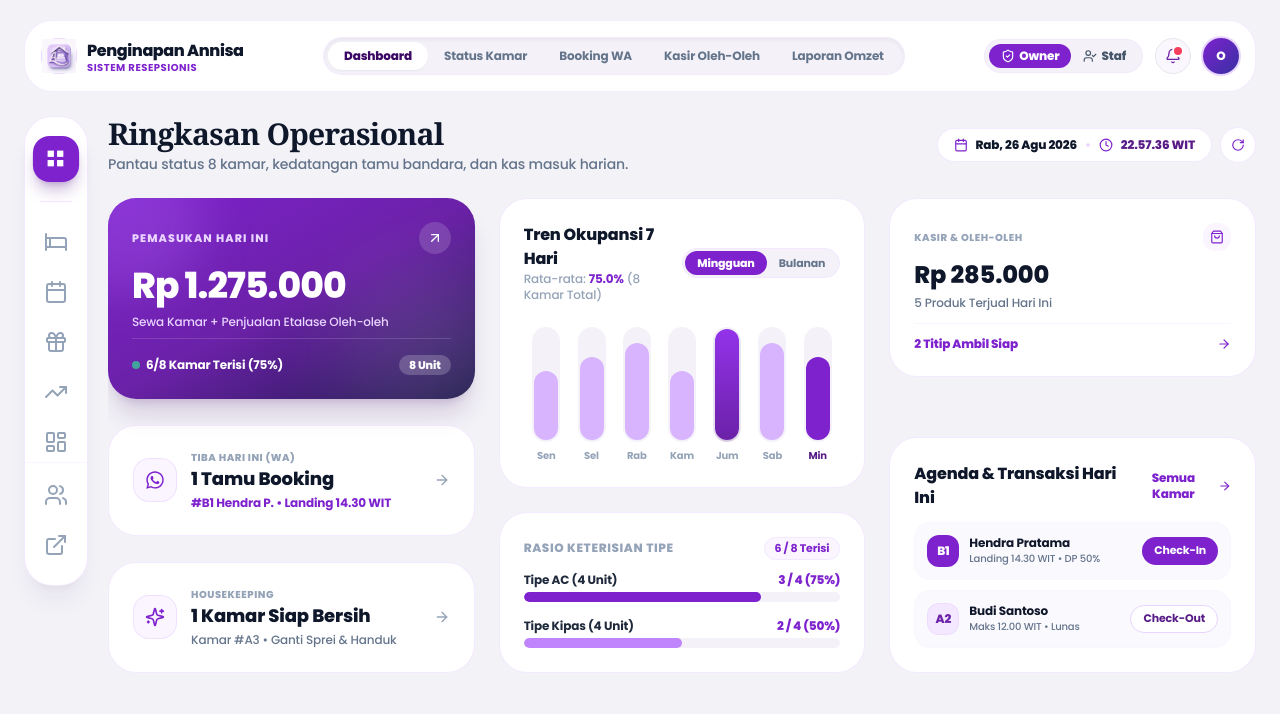
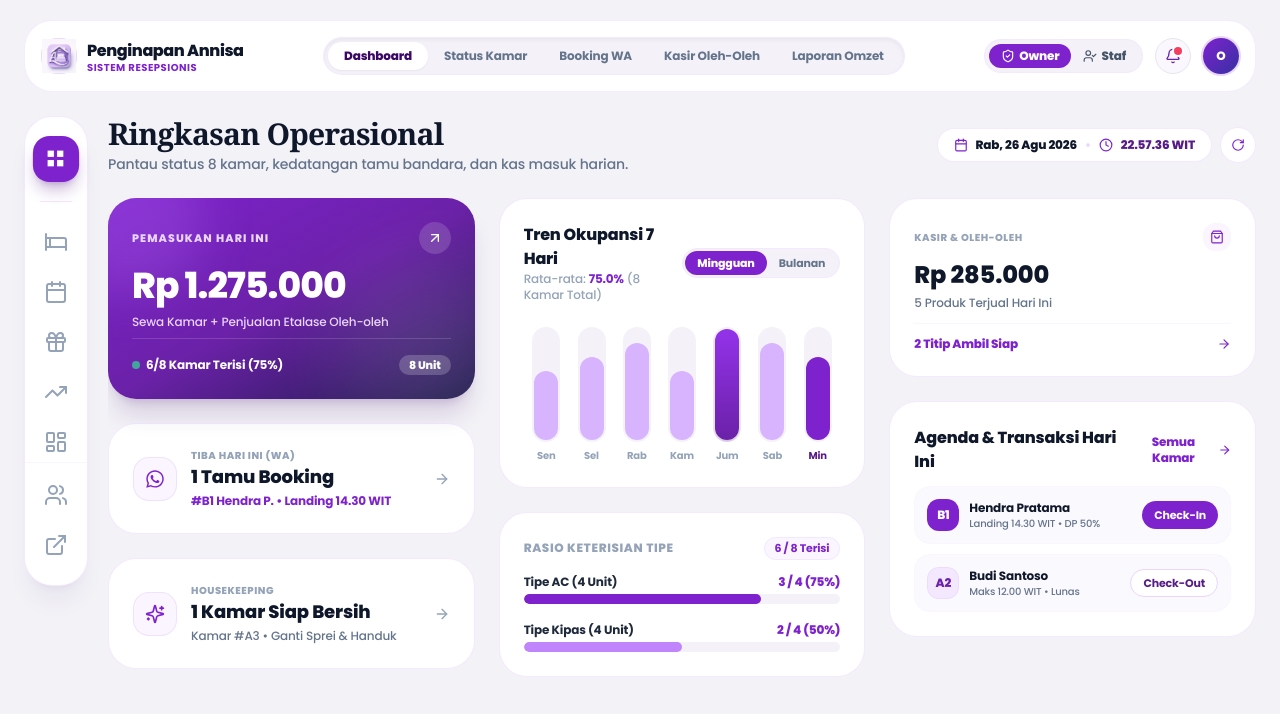
Before and after one commit to ilsetiawan1/penginapan-annisa, a Next.js app in the folder apps/web/: page /admin/dashboard in a window 1280 px wide. Shown: the top 714 px of the page. Built offline with nearby package versions, Linux system fonts and the light colour scheme.

Commit message:
style(dashboard): standardize vertical and horizontal card spacing to strict gap-6 (24px) without uneven justify-between stretching

```diff
--- a/apps/web/src/features/admin/dashboard/components/operational-dashboard.tsx
+++ b/apps/web/src/features/admin/dashboard/components/operational-dashboard.tsx
@@ -73,8 +73,8 @@ export function OperationalDashboard({ onNavigateTab }: OperationalDashboardProp
   };
 
   return (
-    <div className="space-y-4 md:space-y-5 lg:space-y-6">
-      {/* 1. HEADER SECTION ALA REFERENSI: Greeting / Judul di Kiri + Date & Clock Capsule di Kanan */}
+    <div className="space-y-6">
+      {/* 1. HEADER SECTION: Greeting di Kiri + Date & Clock Capsule di Kanan */}
       <div className="flex flex-col sm:flex-row sm:items-center justify-between gap-3">
         <div>
           <h2 className="text-xl sm:text-2xl lg:text-3xl font-serif font-black text-slate-900 tracking-tight leading-tight">
@@ -106,16 +106,16 @@ export function OperationalDashboard({ onNavigateTab }: OperationalDashboardProp
         </div>
       </div>
 
-      {/* 2. 12-COLUMN MODERN GRID LAYOUT (Simetris 4-4-4: gap-4 md:gap-5 lg:gap-6, card p-4 md:p-5 lg:p-6) */}
-      <div className="grid grid-cols-1 md:grid-cols-2 lg:grid-cols-12 gap-4 md:gap-5 lg:gap-6 items-stretch">
+      {/* 2. 12-COLUMN MODERN GRID LAYOUT DENGAN GAP-6 KONSISTEN */}
+      <div className="grid grid-cols-1 md:grid-cols-2 lg:grid-cols-12 gap-6 items-start">
         {/* ========================================================= */}
         {/* KOLOM KIRI (lg:col-span-4): HERO CARD & KPI OPERASIONAL */}
         {/* ========================================================= */}
-        <div className="lg:col-span-4 flex flex-col gap-4 md:gap-5 lg:gap-6 justify-between">
+        <div className="lg:col-span-4 flex flex-col gap-6">
           {/* HERO CARD UNGU (Persis Kartu VISA Hijau di Referensi, versi Ungu Elegan Annisa) */}
           <div
             onClick={() => onNavigateTab("reports")}
-            className="bg-gradient-to-br from-purple-700 via-purple-800 to-indigo-950 text-white rounded-3xl p-5 md:p-6 shadow-xl shadow-purple-950/15 relative overflow-hidden flex flex-col justify-between group cursor-pointer hover:shadow-2xl transition-all duration-300 min-h-[190px]"
+            className="bg-gradient-to-br from-purple-700 via-purple-800 to-indigo-950 text-white rounded-3xl p-6 shadow-xl shadow-purple-950/15 relative overflow-hidden flex flex-col justify-between group cursor-pointer hover:shadow-2xl transition-all duration-300 min-h-[190px]"
           >
             {/* Ornamen Glow Halus di Sudut */}
             <div className="absolute -bottom-10 -right-10 w-44 h-44 bg-white/10 rounded-full blur-2xl pointer-events-none" />
@@ -153,7 +153,7 @@ export function OperationalDashboard({ onNavigateTab }: OperationalDashboardProp
           {/* KPI 1: Tiba Hari Ini (Booking WA) */}
           <div
             onClick={() => onNavigateTab("bookings")}
-            className="bg-white rounded-3xl p-4 md:p-5 lg:p-6 border border-purple-100/90 shadow-2xs hover:border-purple-300 hover:shadow-md transition-all cursor-pointer flex items-center justify-between"
+            className="bg-white rounded-3xl p-5 md:p-6 border border-purple-100/90 shadow-2xs hover:border-purple-300 hover:shadow-md transition-all cursor-pointer flex items-center justify-between"
           >
             <div className="flex items-center gap-3.5">
               <div className="w-11 h-11 rounded-2xl bg-purple-50 text-purple-700 border border-purple-200/60 flex items-center justify-center shrink-0 shadow-2xs">
@@ -177,7 +177,7 @@ export function OperationalDashboard({ onNavigateTab }: OperationalDashboardProp
           {/* KPI 2: Housekeeping / Kebersihan */}
           <div
             onClick={() => onNavigateTab("matrix")}
-            className="bg-white rounded-3xl p-4 md:p-5 lg:p-6 border border-purple-100/90 shadow-2xs hover:border-purple-300 hover:shadow-md transition-all cursor-pointer flex items-center justify-between"
+            className="bg-white rounded-3xl p-5 md:p-6 border border-purple-100/90 shadow-2xs hover:border-purple-300 hover:shadow-md transition-all cursor-pointer flex items-center justify-between"
           >
             <div className="flex items-center gap-3.5">
               <div className="w-11 h-11 rounded-2xl bg-purple-50 text-purple-700 border border-purple-200/60 flex items-center justify-center shrink-0 shadow-2xs">
@@ -202,9 +202,9 @@ export function OperationalDashboard({ onNavigateTab }: OperationalDashboardProp
         {/* ========================================================= */}
         {/* KOLOM TENGAH (lg:col-span-4): GRAFIK KAPSUL & RASIO TIPE */}
         {/* ========================================================= */}
-        <div className="lg:col-span-4 flex flex-col gap-4 md:gap-5 lg:gap-6 justify-between">
-          {/* GRAFIK BATANG KAPSUL 7 HARI (Persis Grafik Bar Hijau Bergaris di Referensi) */}
-          <div className="bg-white rounded-3xl p-4 md:p-5 lg:p-6 border border-purple-100/90 shadow-2xs">
+        <div className="lg:col-span-4 flex flex-col gap-6">
+          {/* GRAFIK BATANG KAPSUL 7 HARI */}
+          <div className="bg-white rounded-3xl p-6 border border-purple-100/90 shadow-2xs">
             <div className="flex items-center justify-between mb-4">
               <div>
                 <h3 className="text-sm sm:text-base font-extrabold text-slate-900">
@@ -243,7 +243,7 @@ export function OperationalDashboard({ onNavigateTab }: OperationalDashboardProp
             </div>
 
             {/* Visual Kapsul 7 Hari (Sen - Min) Bergaris Lembut */}
-            <div className="h-32 sm:h-36 flex items-end justify-between gap-1.5 sm:gap-2 pt-2 px-1">
+            <div className="h-36 flex items-end justify-between gap-1.5 sm:gap-2 pt-2 px-1">
               {[
                 { day: "Sen", occ: 62.5, count: "5/8" },
                 { day: "Sel", occ: 75.0, count: "6/8" },
@@ -280,7 +280,7 @@ export function OperationalDashboard({ onNavigateTab }: OperationalDashboardProp
           </div>
 
           {/* STATUS KETERISIAN TIPE KAMAR (Kini Berada di Kolom Tengah) */}
-          <div className="bg-white rounded-3xl p-4 md:p-5 lg:p-6 border border-purple-100/90 shadow-2xs space-y-3">
+          <div className="bg-white rounded-3xl p-6 border border-purple-100/90 shadow-2xs space-y-3.5">
             <div className="flex items-center justify-between">
               <h4 className="text-xs font-extrabold uppercase tracking-wider text-slate-400">
                 Rasio Keterisian Tipe
@@ -317,11 +317,11 @@ export function OperationalDashboard({ onNavigateTab }: OperationalDashboardProp
         {/* ========================================================= */}
         {/* KOLOM KANAN (lg:col-span-4): ETALASE POS & AGENDA TAMU */}
         {/* ========================================================= */}
-        <div className="lg:col-span-4 flex flex-col gap-4 md:gap-5 lg:gap-6 justify-between">
+        <div className="lg:col-span-4 flex flex-col gap-6">
           {/* WIDGET ETALASE KASIR POS / TITIP AMBIL */}
           <div
             onClick={() => onNavigateTab("pos")}
-            className="bg-white rounded-3xl p-4 md:p-5 lg:p-6 border border-purple-100/90 shadow-2xs hover:border-purple-300 hover:shadow-md transition-all cursor-pointer flex flex-col justify-between"
+            className="bg-white rounded-3xl p-6 border border-purple-100/90 shadow-2xs hover:border-purple-300 hover:shadow-md transition-all cursor-pointer flex flex-col justify-between"
           >
             <div>
               <div className="flex items-center justify-between mb-2">
@@ -346,7 +346,7 @@ export function OperationalDashboard({ onNavigateTab }: OperationalDashboardProp
           </div>
 
           {/* TABEL AKTIVITAS TAMU & AGENDA HARI INI (Kini Berada di Kolom Kanan) */}
-          <div className="bg-white rounded-3xl p-4 md:p-5 lg:p-6 border border-purple-100/90 shadow-2xs">
+          <div className="bg-white rounded-3xl p-6 border border-purple-100/90 shadow-2xs">
             <div className="flex items-center justify-between mb-3">
               <h3 className="text-sm sm:text-base font-extrabold text-slate-900">
                 Agenda &amp; Transaksi Hari Ini
```
